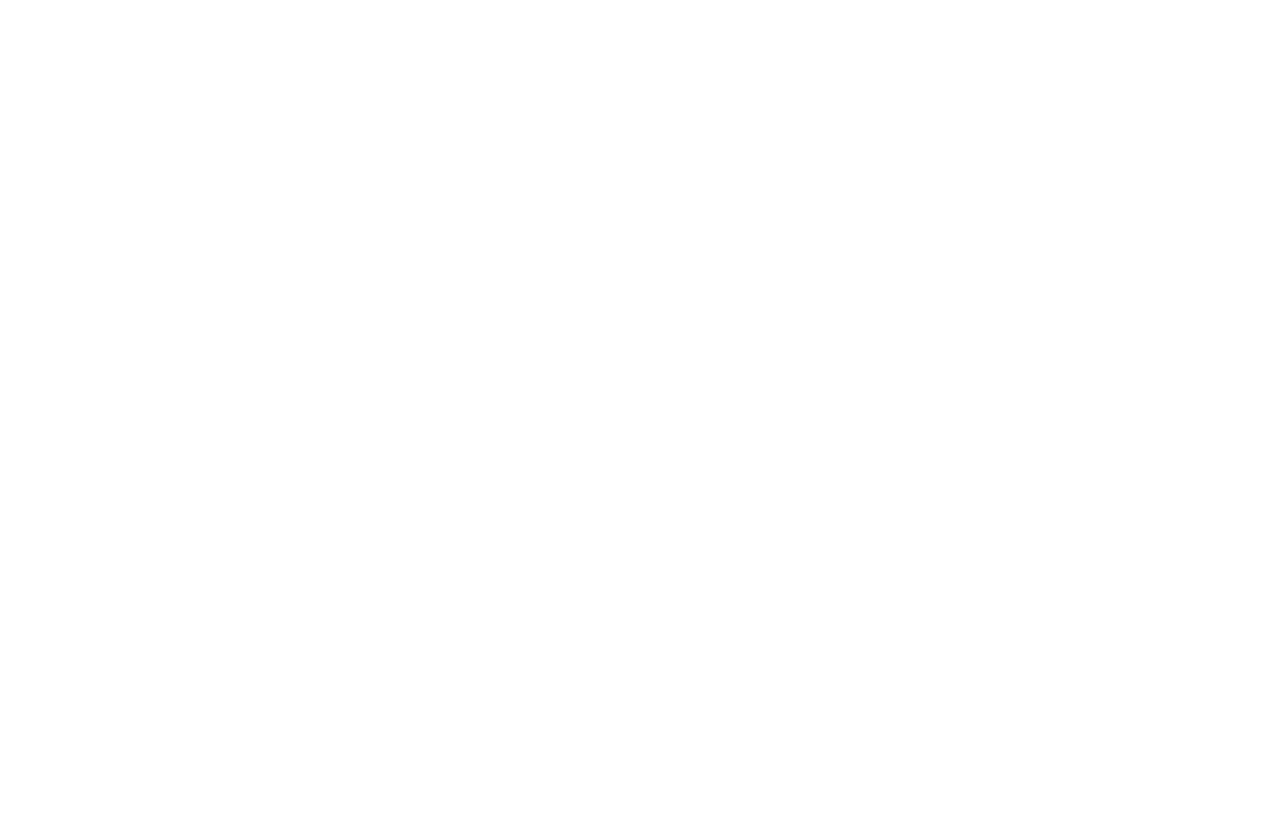
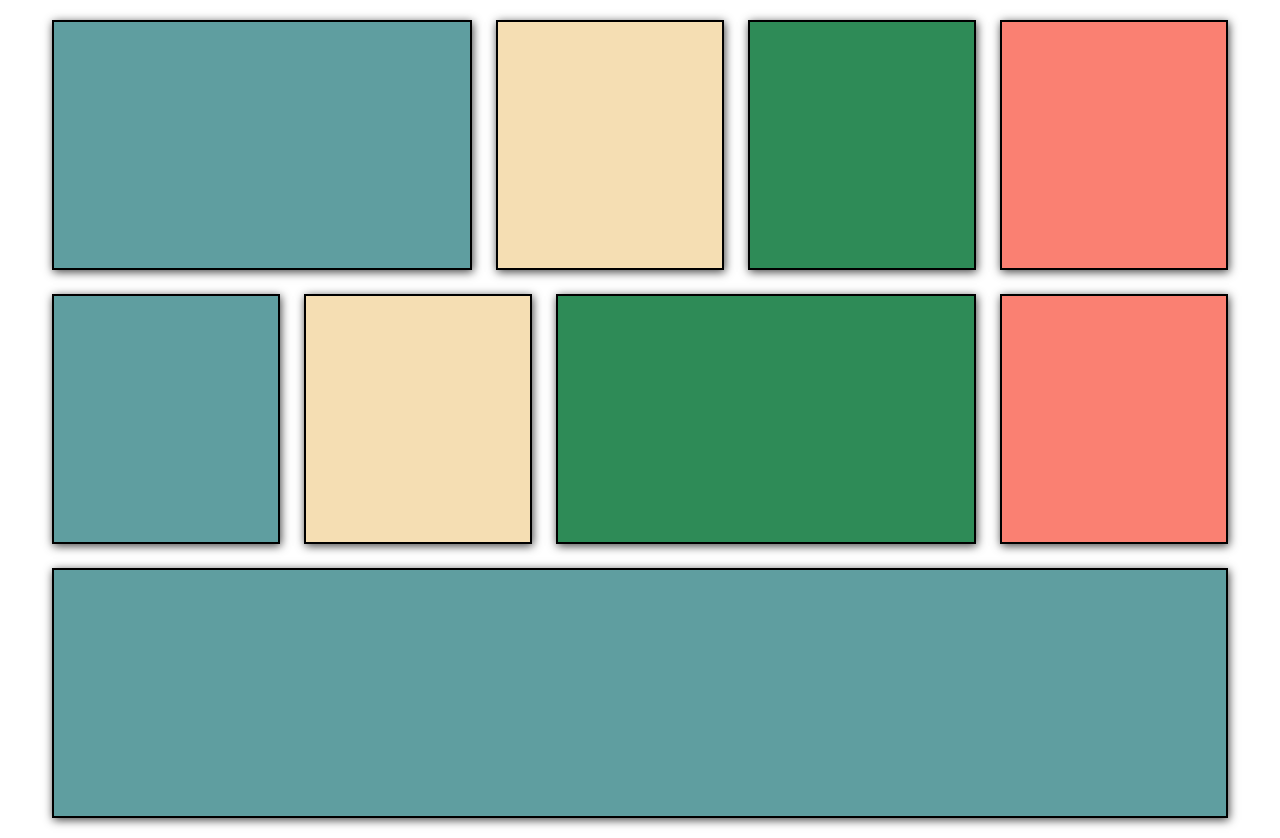
Before and after one commit to Tamothy/flex-box-exercise, a plain HTML site: page index.html in a window 1280 px wide. Before the commit the page ends 800 px from the top, so only its background shows below. Drawn offline with Linux system fonts and the light colour scheme.

Commit message:
adds responsive panels

```diff
--- a/index.html
+++ b/index.html
@@ -0,0 +1,39 @@
+<!DOCTYPE html>
+<html>
+  <head>
+    <meta charset="utf-8">
+    <link rel="stylesheet" href="css/styles.css" media="screen" title="no title" charset="utf-8">
+    <title>Flexbox</title>
+  </head>
+  <body>
+    <div class="container">
+      <div class="box-container">
+
+      </div>
+      <div class="box-container">
+
+      </div>
+      <div class="box-container">
+
+      </div>
+      <div class="box-container">
+
+      </div>
+      <div class="box-container">
+
+      </div>
+      <div class="box-container">
+
+      </div>
+      <div class="box-container">
+
+      </div>
+      <div class="box-container">
+
+      </div>
+      <div class="box-container">
+
+      </div>
+    </div>
+  </body>
+</html>
--- a/scss/styles.scss
+++ b/scss/styles.scss
@@ -0,0 +1,151 @@
+/*For testing only */
+//
+// :not(body):not(html) {
+//  box-sizing:border-box;
+//  border:1px dashed #000;
+// }
+//
+// /* End for testing */
+
+
+*, *::before, *::after {
+  -webkit-box-sizing: border-box;
+  -moz-box-sizing: border-box;
+  box-sizing: border-box;
+}
+
+body {
+  // background: red;
+}
+
+.container {
+  width: 95%;
+  margin: auto;
+  display: flex;
+  flex-wrap: wrap;
+}
+
+.box-container {
+  width: 100%;
+  margin: 1%;
+  height: 150px;
+  border: solid 2px black;
+  box-shadow: 1px 2px 9px 0px rgba(0,0,0,0.75);
+}
+.box-container:nth-child(4n+1) {
+  background: #5F9EA0;
+}
+.box-container:nth-child(4n+2){
+  background: #F5DEB3;
+}
+.box-container:nth-child(4n+3) {
+  background: #2E8B57;
+}
+.box-container:nth-child(4n+4) {
+  background: #FA8072;
+}
+@media screen and (min-width: 460px) {
+  .box-container:nth-child(3n+2){
+    flex-direction: row;
+    width: 48%;
+  }
+  .box-container:nth-child(6n+3) {
+    width: 48%;
+  }
+  .box-container:nth-child(4) {
+    width: 48%;
+  }
+}
+@media screen and (min-width: 650px) {
+  .box-container:nth-child(1) {
+    width: 66%;
+  }
+  .box-container:nth-child(2) {
+    width: 30%;
+  }
+  .box-container:nth-child(3) {
+    width: 31.333%;
+  }
+  .box-container:nth-child(4) {
+    width: 31.333%;
+  }
+  .box-container:nth-child(5) {
+    width: 31.333%;
+  }
+  .box-container:nth-child(6) {
+    width: 30%;
+  }
+  .box-container:nth-child(7) {
+    width: 66%;
+  }
+  .box-container:nth-child(8) {
+    width: 66%;
+  }
+  .box-container:nth-child(9) {
+    width: 30%;
+  }
+}
+@media screen and (min-width: 900px) {
+  .box-container {
+    height: 250px;
+  }
+  .box-container:nth-child(1) {
+    width: 48%;
+  }
+  .box-container:nth-child(2) {
+    width: 23%;
+  }
+  .box-container:nth-child(3) {
+    width: 23%;
+  }
+  .box-container:nth-child(4) {
+    width: 31.333%;
+  }
+  .box-container:nth-child(5) {
+    width: 31.333%;
+  }
+  .box-container:nth-child(6) {
+    width: 31.333%;
+  }
+  .box-container:nth-child(7) {
+    width: 48%;
+  }
+  .box-container:nth-child(8) {
+    width: 23%;
+  }
+  .box-container:nth-child(9) {
+    width: 23%;
+  }
+}
+@media screen and (min-width: 1080px) {
+  .box-container {
+    height: 250px;
+  }
+  .box-container:nth-child(1) {
+    width: 35%;
+  }
+  .box-container:nth-child(2) {
+    width: 19%;
+  }
+  .box-container:nth-child(3) {
+    width: 19%;
+  }
+  .box-container:nth-child(4) {
+    width: 19%;
+  }
+  .box-container:nth-child(5) {
+    width: 19%;
+  }
+  .box-container:nth-child(6) {
+    width: 19%;
+  }
+  .box-container:nth-child(7) {
+    width: 35%;
+  }
+  .box-container:nth-child(8) {
+    width: 19%;
+  }
+  .box-container:nth-child(9) {
+    width: 100%;
+  }
+}
```
Also changed, not shown: css/styles.css, 1 other file.
